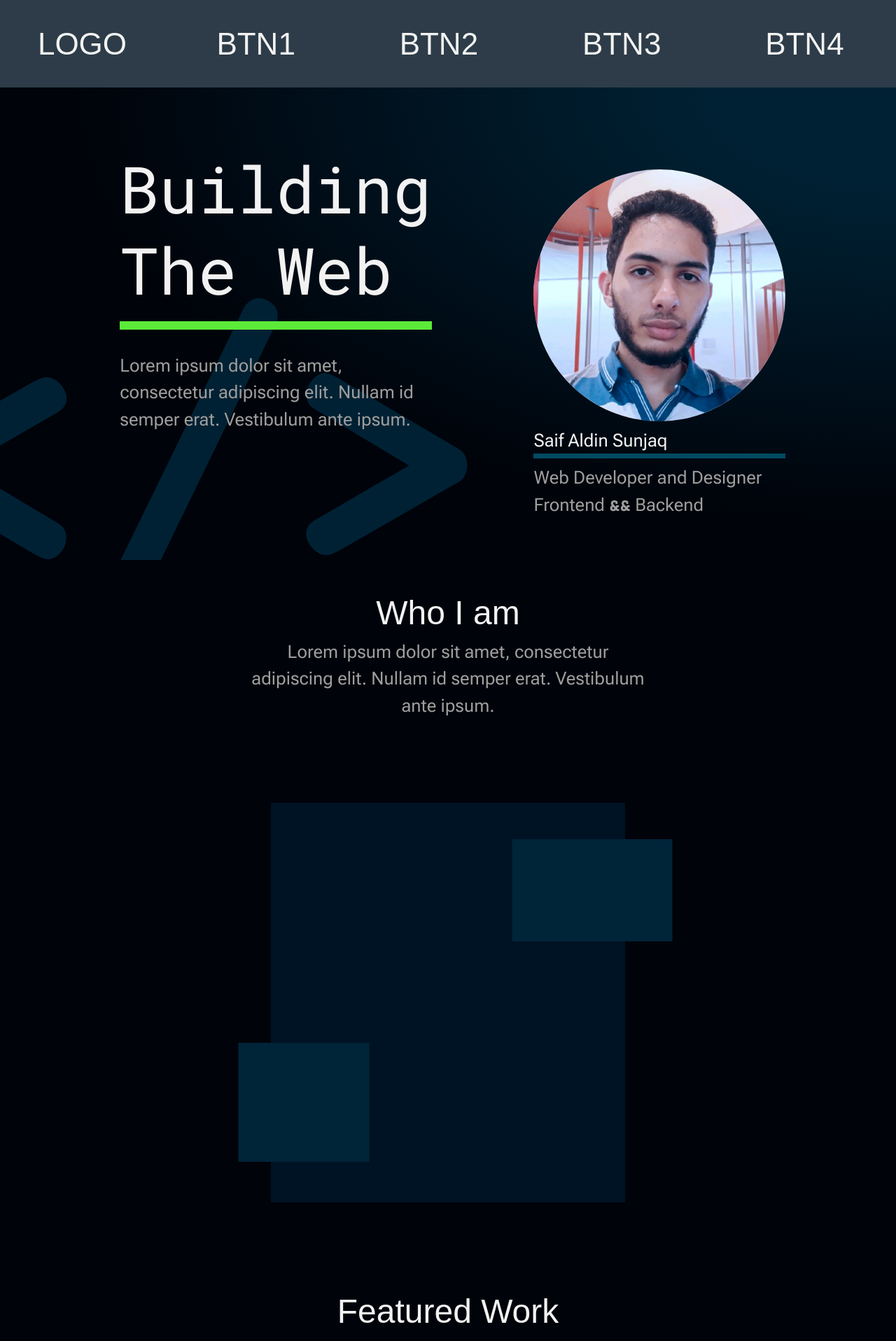
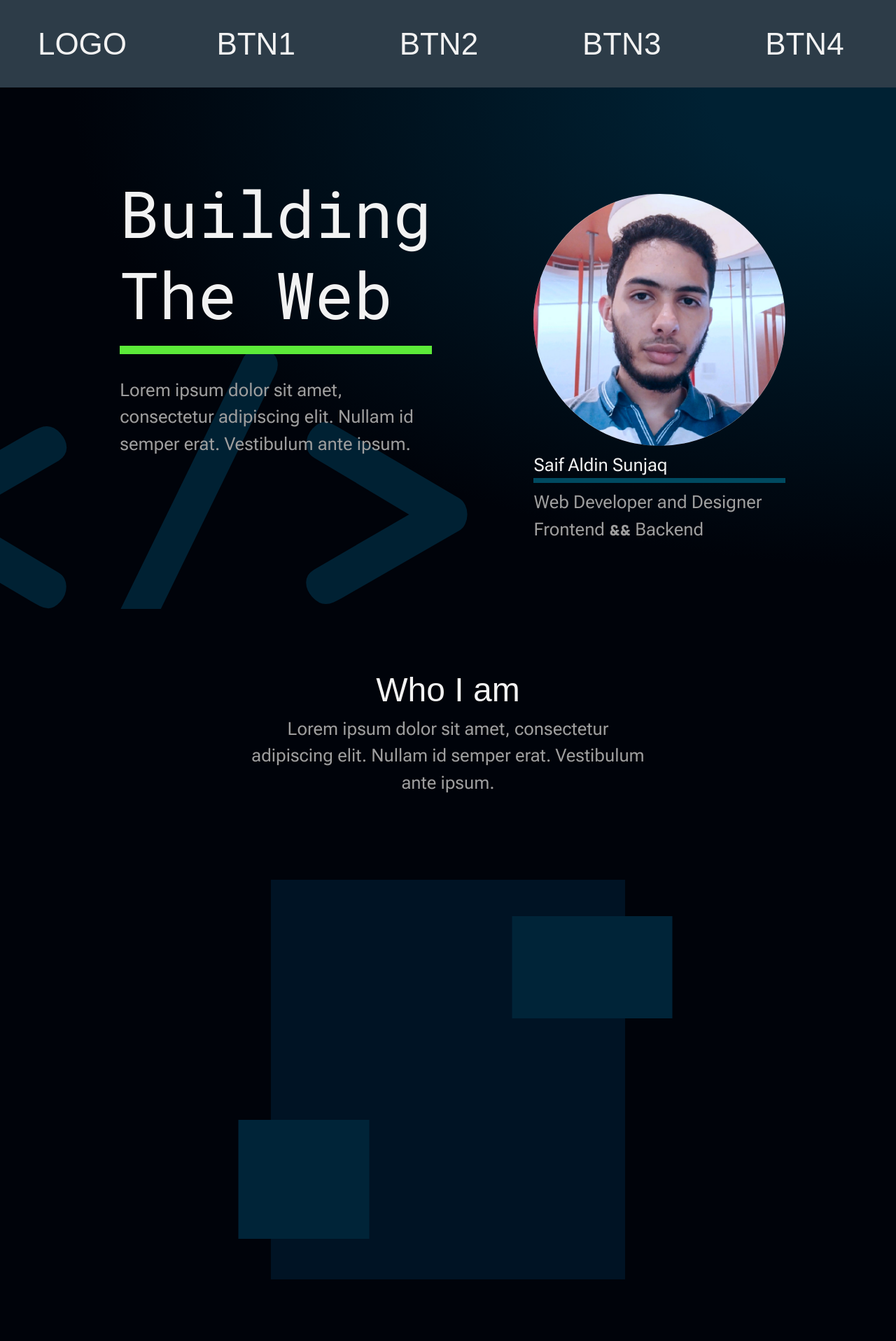
Before and after one commit to DaSmelterSaif/portfolio, a Vue app: page / in a window 1280 px wide. Shown: the top 1916 px of the page at 70% size. Built offline with nearby package versions, Linux system fonts and the light colour scheme; a web font is replaced by a local one.

Commit message:
fixed height of hero section (somewhat)

```diff
--- a/src/components/AboutMeSec.vue
+++ b/src/components/AboutMeSec.vue
@@ -15,7 +15,7 @@ export default {
 <template>
     <!-- TODO - Edit headings to use clamp() -->
     <!-- TODO - Edit vh paddings wit rem -->
-    <section id="about-me" class="bg-bg-dark w-full flex 2xl:flex-row flex-col md:px-28 p-0 py-[5vh]">
+    <section id="about-me" class="bg-bg-dark w-full flex 2xl:flex-row flex-col md:px-28 p-0 md:py-20 py-10">
         <div class="flex-1"> <!-- bg-amber-300/30 -->
             <h2 class="text-sec-title text-text 2xl:text-left text-center">Who I am</h2>
             <p
--- a/src/components/AboutWebsiteSec.vue
+++ b/src/components/AboutWebsiteSec.vue
@@ -9,7 +9,7 @@ export default {
 <template>
     <!-- Height issues... -->
     <section
-        class="flex gap-15 lg:flex-row flex-col-reverse justify-center items-center xl:px-20 lg:px-10 lg:gap-30 md:px-10 px-0 bg-bg-dark py-[5vh]">
+        class="flex gap-15 lg:flex-row flex-col-reverse justify-center items-center xl:px-20 lg:px-10 lg:gap-30 md:px-10 px-0 bg-bg-dark md:py-20 py-10">
         <!-- bg-bg-dark -->
         <div class="max-w-[95vw] w-full aspect-453/370 bg-bg flex-1"></div>
         <div class="flex-1">
--- a/src/components/ContactUsSec.vue
+++ b/src/components/ContactUsSec.vue
@@ -11,7 +11,7 @@ export default {
     <!--// TODO (not really idk) - Fix inconsistent padding (here, it's 120, while in GenericSec, it's 20). -->
     <!--// It really only affects zooming in (extremly). It's not really practical, but could infer more
      info on how padding works. -->
-    <section class="flex flex-col items-center justify-center xl:px-120 md:px-20 px-[10vw] bg-bg-light py-[10vh]">
+    <section class="flex flex-col items-center justify-center xl:px-120 md:px-20 px-[10vw] bg-bg-light md:py-40 py-25">
         <h2 class="text-sec-title text-text mb-4">Get in Touch</h2>
         <p class="text-center text-body text-body-font text-text-muted mb-3">
             Lorem ipsum dolor sit amet, consectetur adipiscing elit. Nullam id semper erat. Vestibulum ante ipsum.
--- a/src/components/HeroSec.vue
+++ b/src/components/HeroSec.vue
@@ -8,10 +8,13 @@ export default {
 </script>
 
 <template>
-    <!-- TODO - Fix vertical alignment (especially when pressing F11). -->
+    <!--// TODO - Fix vertical alignment (especially when pressing F11). -->
     <!--// TODO - Fix h1 growing more than needed. -->
+    <!-- TODO - Look into max-width for image. -->
+    <!-- TODO - Look into square screen making the section large issue. -->
+    <!-- TODO - Fix header spacing when screen is size is small in other components. -->
     <section
-        class="grid lg:grid-rows-1 lg:grid-cols-2 grid-rows-auto xll:px-56 lg:px-28 relative -z-20 overflow-hidden bg-radial-[at_100%_0%] from-[#002133] from-15% to-bg-dark to-65% min-h-[calc(100vh-125px)] lg:py-0 py-[5vh]">
+        class="grid lg:grid-rows-1 lg:grid-cols-2 grid-rows-auto xll:px-56 lg:px-28 relative -z-20 overflow-hidden bg-radial-[at_100%_0%] from-[#002133] from-15% to-bg-dark to-65% xl:min-h-[calc(100vh-125px)] md:py-20 py-10">
 
         <div
             class="flex xl:justify-center items-center lg:justify-start lg:mr-[8.333%] lg:ml-0 mx-[8.333vw] lg:min-h-full">
--- a/src/components/ProjectsSec.vue
+++ b/src/components/ProjectsSec.vue
@@ -9,7 +9,7 @@ export default {
 <!-- TODO - Fix the divs (that are to become images) not scaling well to large screens. -->
 
 <template>
-    <section class="bg-bg-dark md:px-10 px-0 py-[10vh]">
+    <section class="bg-bg-dark md:px-10 px-0 md:py-20 py-10">
         <div class="flex flex-col items-center">
             <h2 class="text-sec-title text-text">
                 Featured Work
--- a/src/components/SkillsSec.vue
+++ b/src/components/SkillsSec.vue
@@ -8,7 +8,7 @@ export default {
 
 <template>
     <!-- Height issues... -->
-    <section class="bg-bg-dark md:px-30 px-0 py-[5vh]">
+    <section class="bg-bg-dark md:px-30 px-0 md:py-20 py-10">
         <div>
             <h2 class="text-sec-title text-text mb-20">Core Skills</h2>
             <div class="grid lg:grid-rows-1 lg:grid-cols-3 grid-rows-3 gap-20">
```
